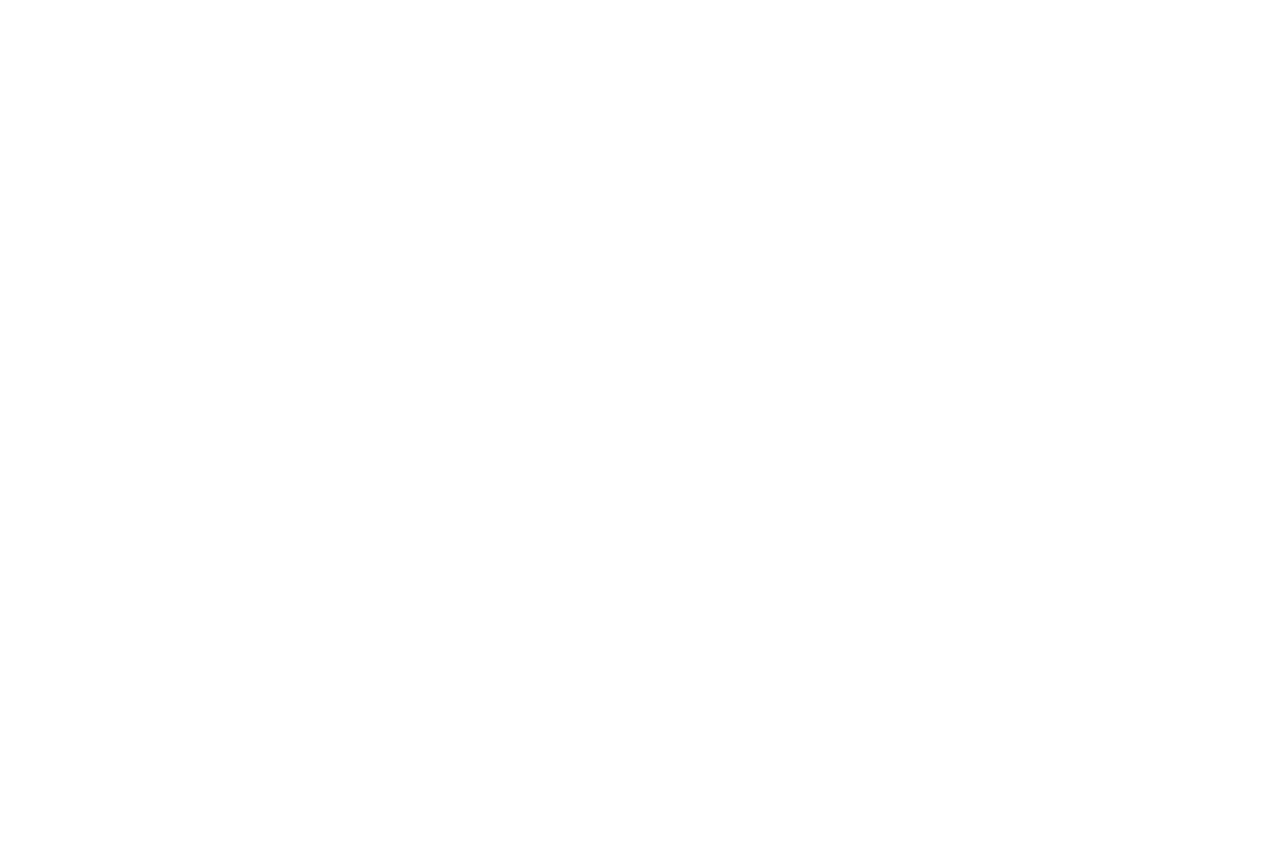
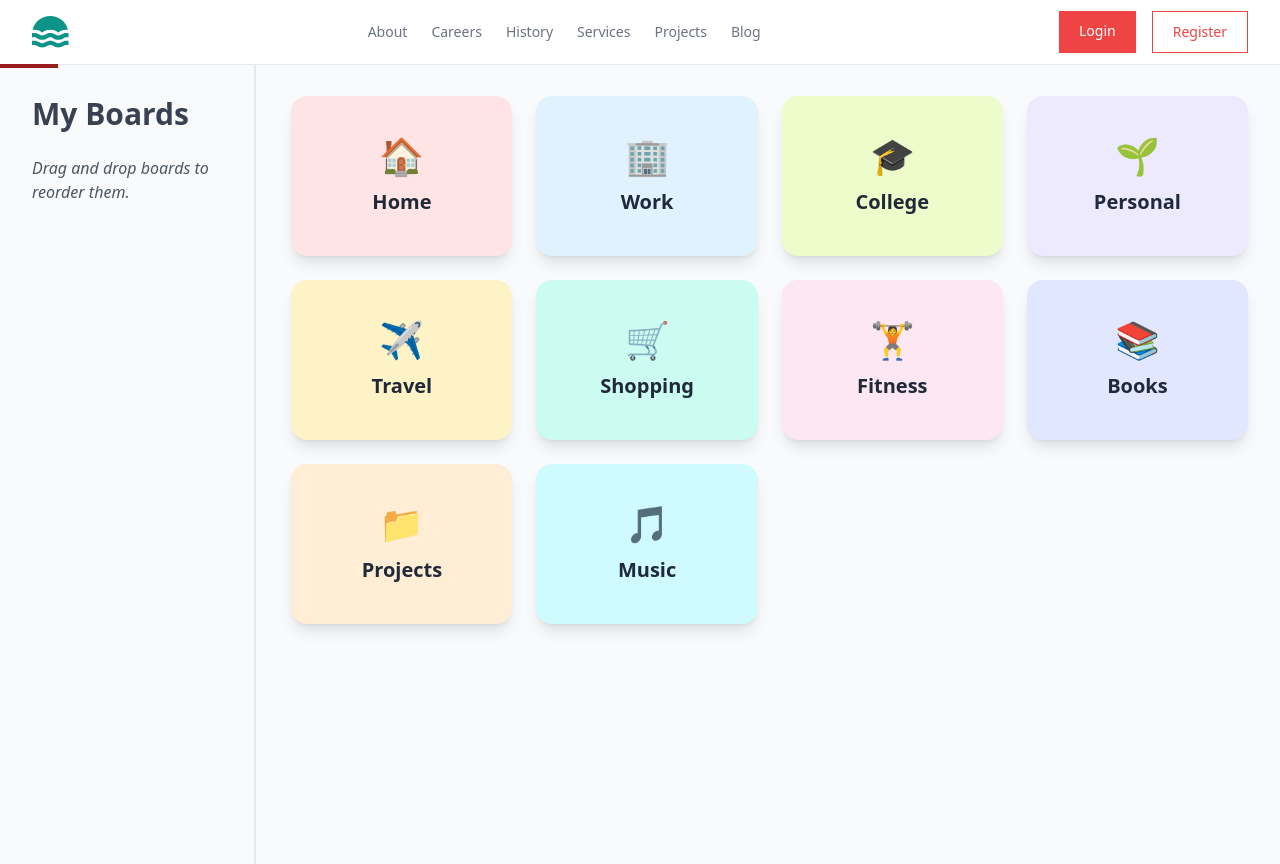
Before and after one commit to Purabsingla/taskmanagement, a React (Create React App) app: page /allboards in a window 1280 px wide. Before the commit this address had no page. Before the commit the page ends 800 px from the top, so only its background shows below. Built offline with nearby package versions, Linux system fonts and the light colour scheme.

Commit message:
Add AllBoards component and update routing for board navigation

```diff
--- a/src/App.tsx
+++ b/src/App.tsx
@@ -7,12 +7,14 @@
 //Importing Css
 import "./css/Button.css";
 import "./css/style.css";
+import BoardsPage from "./components/sections/AllBoards";
 function App() {
   return (
     <div className="App">
       <BrowserRouter>
         <Routes>
           <Route path="/" element={<Home />} />
+          <Route path="/allboards" element={<BoardsPage />} />
           <Route path="/login" element={<Login />} />
           <Route path="/signup" element={<SignUp />} />
           <Route path="/boards/:name" element={<Tasks />} />
--- /dev/null
+++ b/src/components/sections/AllBoards.tsx
@@ -0,0 +1,92 @@
+import React, { useState } from "react";
+import NavBar from "./NavBar";
+
+type Board = {
+  id: string;
+  title: string;
+  icon: string;
+  color: string;
+};
+
+const initialBoards: Board[] = [
+  { id: "1", title: "Home", icon: "🏠", color: "bg-rose-100" },
+  { id: "2", title: "Work", icon: "🏢", color: "bg-sky-100" },
+  { id: "3", title: "College", icon: "🎓", color: "bg-lime-100" },
+  { id: "4", title: "Personal", icon: "🌱", color: "bg-violet-100" },
+  { id: "5", title: "Travel", icon: "✈️", color: "bg-amber-100" },
+  { id: "6", title: "Shopping", icon: "🛒", color: "bg-teal-100" },
+  { id: "7", title: "Fitness", icon: "🏋️", color: "bg-pink-100" },
+  { id: "8", title: "Books", icon: "📚", color: "bg-indigo-100" },
+  { id: "9", title: "Projects", icon: "📁", color: "bg-orange-100" },
+  { id: "10", title: "Music", icon: "🎵", color: "bg-cyan-100" },
+];
+
+export default function BoardsPage() {
+  const [boards, setBoards] = useState<Board[]>(initialBoards);
+  const [draggedBoard, setDraggedBoard] = useState<Board | null>(null);
+
+  const handleDragStart = (board: Board) => {
+    setDraggedBoard(board);
+  };
+
+  const handleDragEnd = () => {
+    setDraggedBoard(null);
+  };
+
+  const handleDragOver = (event: React.DragEvent, targetBoard: Board) => {
+    event.preventDefault();
+    if (!draggedBoard || draggedBoard.id === targetBoard.id) {
+      return;
+    }
+
+    const newBoards = [...boards];
+    const draggedIndex = newBoards.findIndex((b) => b.id === draggedBoard.id);
+    const targetIndex = newBoards.findIndex((b) => b.id === targetBoard.id);
+
+    newBoards.splice(draggedIndex, 1);
+    newBoards.splice(targetIndex, 0, draggedBoard);
+
+    setBoards(newBoards);
+  };
+
+  return (
+    <React.Fragment>
+      <NavBar />
+      <div className="flex h-screen bg-gray-50 mt-16">
+        {/* Left Sidebar */}
+        <div className="w-1/5 p-8 border-r border-gray-200">
+          <h1 className="text-3xl font-extrabold text-gray-700 mb-6">
+            My Boards
+          </h1>
+          <div className="text-gray-600">
+            <p className="italic">Drag and drop boards to reorder them.</p>
+          </div>
+        </div>
+
+        {/* Divider */}
+        <div className="w-1 border-l border-gray-200"></div>
+
+        {/* Right Main Content (Scrollable) */}
+        <div className="w-4/5 p-8 overflow-y-auto">
+          <div className="grid grid-cols-1 sm:grid-cols-2 lg:grid-cols-3 xl:grid-cols-4 gap-6">
+            {boards.map((board) => (
+              <div
+                key={board.id}
+                className={`flex flex-col items-center justify-center p-6 rounded-2xl shadow-lg ${board.color} transition-transform duration-300 ease-in-out transform hover:scale-105 cursor-grab w-full h-40`}
+                draggable={true}
+                onDragStart={() => handleDragStart(board)}
+                onDragEnd={handleDragEnd}
+                onDragOver={(event) => handleDragOver(event, board)}
+              >
+                <span className="text-4xl mb-3">{board.icon}</span>
+                <h2 className="text-xl font-bold text-gray-800 text-center">
+                  {board.title}
+                </h2>
+              </div>
+            ))}
+          </div>
+        </div>
+      </div>
+    </React.Fragment>
+  );
+}
--- a/src/components/sections/Board.tsx
+++ b/src/components/sections/Board.tsx
@@ -19,6 +19,10 @@
 
   const HandleNavigate = (Data: string) => {
     Navigate(`/boards/${Data?.split(" ").join("-")}`);
+  };
+
+  const HandleNavigateAllBoards = () => {
+    Navigate("allboards");
   };
 
   const HandleClick = (Name: string) => {
@@ -63,7 +67,11 @@
         ))}
         {boards.length < 6 && (
           <Dialog open={open} onOpenChange={setOpen}>
-            <DialogTrigger onClick={() => setOpen(true)}>
+            <DialogTrigger
+              onClick={() => {
+                setOpen(true);
+              }}
+            >
               <button className="w-80 h-48 flex items-center justify-center bg-white bg-opacity-20 backdrop-blur-lg rounded-2xl shadow-2xl hover:bg-opacity-30 transition-all text-2xl font-semibold text-white border border-white border-opacity-40 transform hover:scale-105">
                 ➕ Add New Board
               </button>
@@ -73,7 +81,10 @@
         )}
       </div>
       {boards.length > 5 && (
-        <button className="mt-8 px-8 py-4 bg-white bg-opacity-20 backdrop-blur-lg text-white rounded-xl shadow-lg hover:bg-opacity-30 text-lg font-semibold transform hover:scale-105 transition-all z-10">
+        <button
+          className="mt-8 px-8 py-4 bg-white bg-opacity-20 backdrop-blur-lg text-white rounded-xl shadow-lg hover:bg-opacity-30 text-lg font-semibold transform hover:scale-105 transition-all z-10"
+          onClick={HandleNavigateAllBoards}
+        >
           Show More Boards
         </button>
       )}
```
